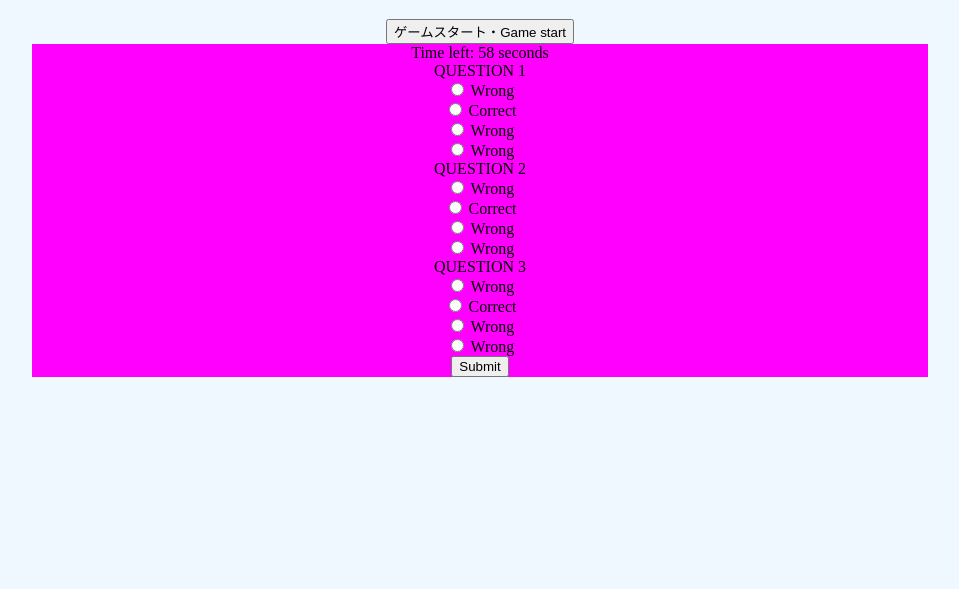
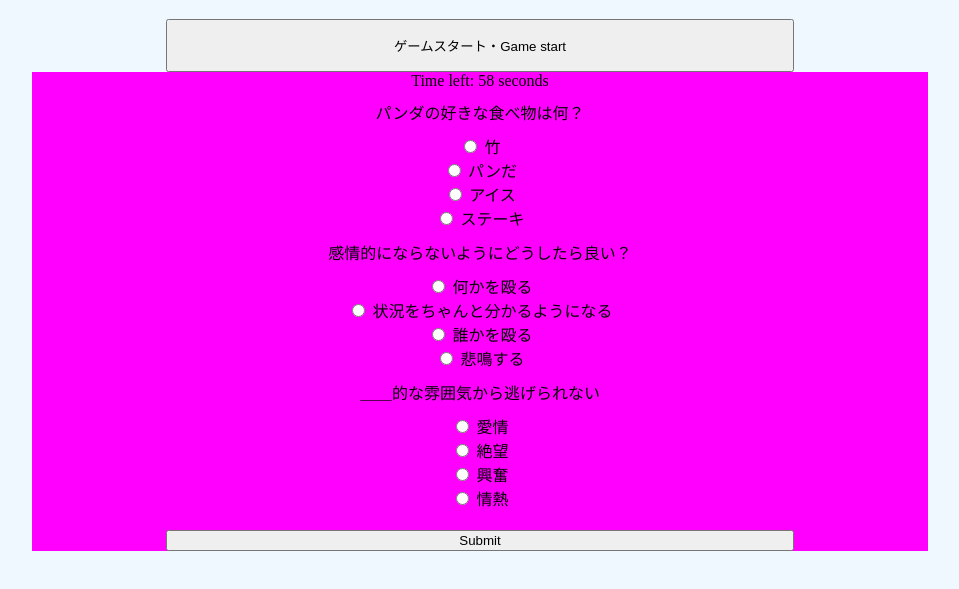
Before and after one commit to Yorali/TriviaGame, a plain HTML site: page index.html in a window 1280 px wide. Both pictures are taken after a click on the button "ゲームスタート・Game start". Shown: the part 61-650 px from the top of the page, without its empty margins (160-1119 px from the left). Drawn offline with nearby package versions, Linux system fonts and the light colour scheme.

Commit message:
完了・Complete

```diff
--- a/css/style.css
+++ b/css/style.css
@@ -13,7 +13,35 @@ body {
 	background-color: pink;
 }
 
+.startbutton {
+	width: 70%;
+	padding-top: 15px;
+	padding-bottom: 15px;
+}
+
 .questpage {
 	background-color: magenta;
 	visibility: hidden;
 }
+
+.ask {
+	padding: 10px;
+	size: 18px;
+}
+
+.ans {
+	padding: 5px;
+}
+
+.finish {
+	padding-top: 20px;
+}
+
+.finishbutton {
+	width: 70%;
+}
+
+.statspage {
+	visibility: hidden;
+	size: 24px;
+}
--- a/index.html
+++ b/index.html
@@ -18,7 +18,7 @@
 			</div>
 
 			<div class="start">
-				<button id="startbutton">ゲームスタート・Game start</button>
+				<button id="startbutton" class="startbutton">ゲームスタート・Game start</button>
 			</div>
 
 		</div>
@@ -32,45 +32,45 @@
 			<div id="test">
 				<div class="question">
 
-					<div>QUESTION 1</div>
+					<div class="ask">パンダの好きな食べ物は何？</div>
 					<form id="quiz">
-						<input type="radio" name=q1 value="0" /> Wrong
+						<input type="radio" name=q1 value="0" class='ans' /> 竹
 						<br/>
-						<input type="radio" name=q1 value="1" /> Correct
+						<input type="radio" name=q1 value="1" class='ans' /> パンだ
 						<br/>
-						<input type="radio" name=q1 value="0" /> Wrong
+						<input type="radio" name=q1 value="0" class='ans' /> アイス
 						<br/>
-						<input type="radio" name=q1 value="0" /> Wrong
+						<input type="radio" name=q1 value="0" class='ans' /> ステーキ
 
 					</form>
 
 
-					<div>QUESTION 2</div>
+					<div class="ask">感情的にならないようにどうしたら良い？</div>
 					<form id="quiz">
-						<input type="radio" name=q1 value="0" /> Wrong
+						<input type="radio" name=q1 value="0" class='ans' /> 何かを殴る
 						<br/>
-						<input type="radio" name=q1 value="1" /> Correct
+						<input type="radio" name=q1 value="1" class='ans' /> 状況をちゃんと分かるようになる
 						<br/>
-						<input type="radio" name=q1 value="0" /> Wrong
+						<input type="radio" name=q1 value="0" class='ans' /> 誰かを殴る
 						<br/>
-						<input type="radio" name=q1 value="0" /> Wrong
+						<input type="radio" name=q1 value="0" class='ans' /> 悲鳴する
 
 					</form>
 
-					<div>QUESTION 3</div>
+					<div class="ask">＿＿的な雰囲気から逃げられない</div>
 					<form id="quiz">
-						<input type="radio" name=q1 value="0" /> Wrong
+						<input type="radio" name=q1 value="0" class='ans' /> 愛情
 						<br/>
-						<input type="radio" name=q1 value="1" /> Correct
+						<input type="radio" name=q1 value="1" class='ans' /> 絶望
 						<br/>
-						<input type="radio" name=q1 value="0" /> Wrong
+						<input type="radio" name=q1 value="0" class='ans' /> 興奮
 						<br/>
-						<input type="radio" name=q1 value="0" /> Wrong
+						<input type="radio" name=q1 value="0" class='ans' /> 情熱
 
 					</form>
 
 					<div class="finish">
-						<button id="finishbutton">Submit</button>
+						<button id="finishbutton" class="finishbutton">Submit</button>
 					</div>
 
 				</div>
@@ -79,13 +79,12 @@
 
 		</div>
 
-		<div class="statspage">
+		<div id='statspage' class="statspage">
 
 			<div class="resultspage">
 				<div class="results">
-					<p class="stats"></p>
-					<p class="stats"></p>
-					<p class="stats"></p>
+					<p id='numcorrect'></p>
+					<p id='numwrong'></p>
 				</div>
 			</div>
 
--- a/javascript/app.js
+++ b/javascript/app.js
@@ -1,43 +1,3 @@
-
-var questions = [
-	{
-		question: "Question 1",
-		answers: ["A", "B", "Answer", "C"],
-		correctAnswer: "Answer"
-	},
-	{
-		question: "Question 2",
-		answers: ["Answer", "A", "B", "C"],
-		correctAnswer: "Answer"
-	},
-	{
-		question: "Question 3",
-		answers: ["A", "Answer", "B", "C"],
-		correctAnswer: "Answer"
-	},
-
-
-]
-
-que = [
-	"Question 1",
-	"Question 2",
-	"Question 3"
-
-];
-
-selection = [
-	["A", "B", "Answer", "C"],
-	["Answer", "A", "B", "C"],
-	["A", "Answer", "B", "C"]
-
-];
-
-correct = [
-	selection[0][2],
-	selection[1][0],
-	selection[2][1]
-];
 
 score = 0;
 right = 0;
@@ -56,6 +16,10 @@ $(document).ready(function() {
 	$('#finishbutton').on('click', function() {
 		console.log('Number correct: ' + right);
 		console.log('Number incorrect: ' + wrong);
+		document.getElementById("visibi").style.visibility = 'hidden';
+		$('#numcorrect').html("Correct: " + right);
+		$('#numwrong').html("Incorrect: " + wrong)
+		document.getElementById("statspage").style.visibility = 'visible';
 	});
 
 	$('#startbutton').on('click',function() {
@@ -73,6 +37,7 @@ $(document).ready(function() {
 				clearInterval(countdown);
 				$('.timer').html('Game Over');
 				document.getElementById("visibi").style.visibility = 'hidden';
+				document.getElementById("statspage").style.visibility = 'visible';
 			};
 			$('.timer').html('Time left: ' + time + ' seconds');
 		};
```
Also changed, not shown: css/images/zetsubou.jpg (added), 3 other files.
